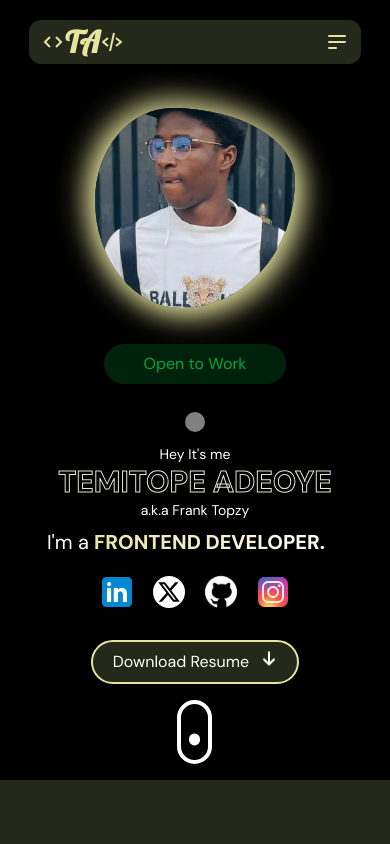
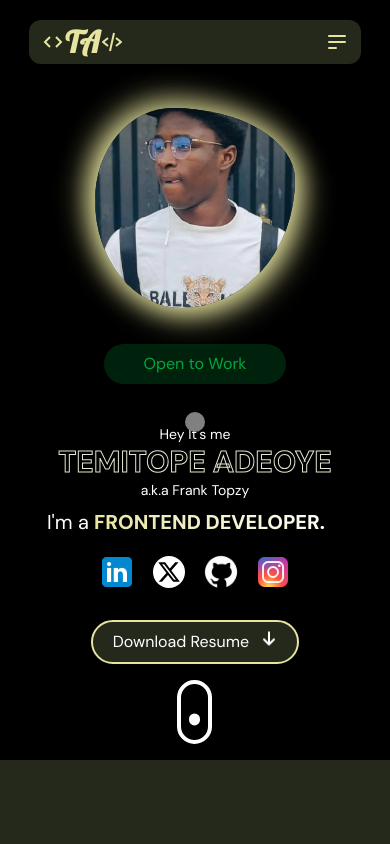
Before and after one commit to FrankTopzy/My-Portfolio, a React (Vite) app in the folder frontend/: page / in a window 390 px wide. Shown: the top 844 px of the page. Built offline with nearby package versions, Linux system fonts and the light colour scheme.

Commit message:
Reduced the gap between hero's div children ( on Mobile Devices).

```diff
--- a/frontend/src/Homepage/HeroSection/HeroSection.tsx
+++ b/frontend/src/Homepage/HeroSection/HeroSection.tsx
@@ -16,7 +16,7 @@ function HeroSection() {
   return (
     <div className="bg-black text-white flex justify-center pt-27 lg:pt-34" id='home'>
       <section className='pb-20 relative'>
-        <div className='flex gap-[20px] sm md:gap-[100px] lg:gap-[130px] pt-0 pb-4 lg:py-[80px] flex-col md:flex-row-reverse'>
+        <div className='flex sm md:gap-[100px] lg:gap-[130px] pt-0 pb-4 lg:py-[80px] flex-col md:flex-row-reverse'>
           <div className='flex flex-col items-center gap-9 justify-center'>
             <img src={frank} alt="" className={`${Styles.blobImg} w-[200px] h-[200px] sm:w-[300px] sm:h-[300px] object-cover`}/>
             <p className='py-2 px-10 rounded-4xl bg-green-600/20 hover:bg-grern-500/20 text-green-600 hover:text-green-500 transition-all'>Open to Work</p>
```
